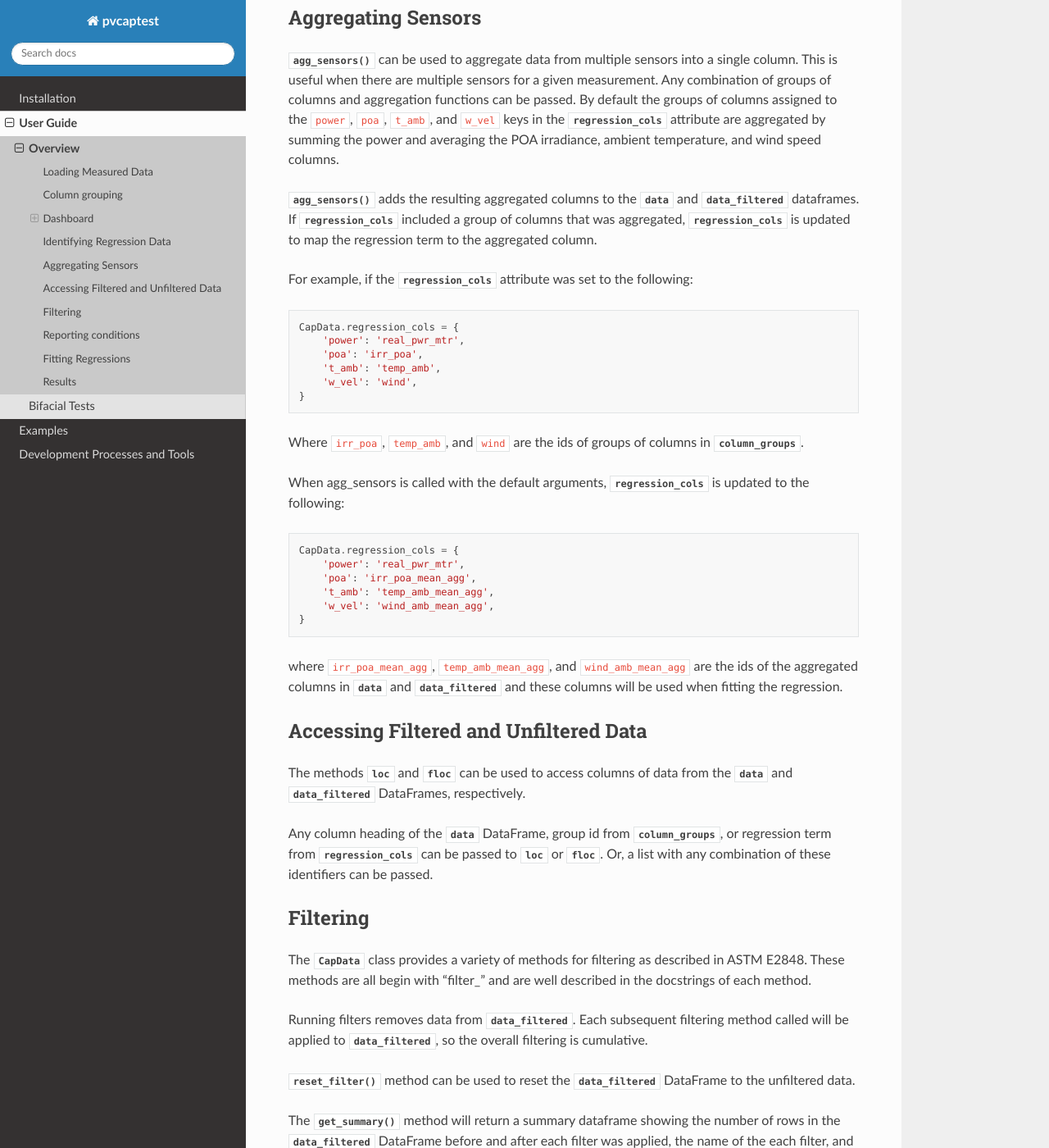
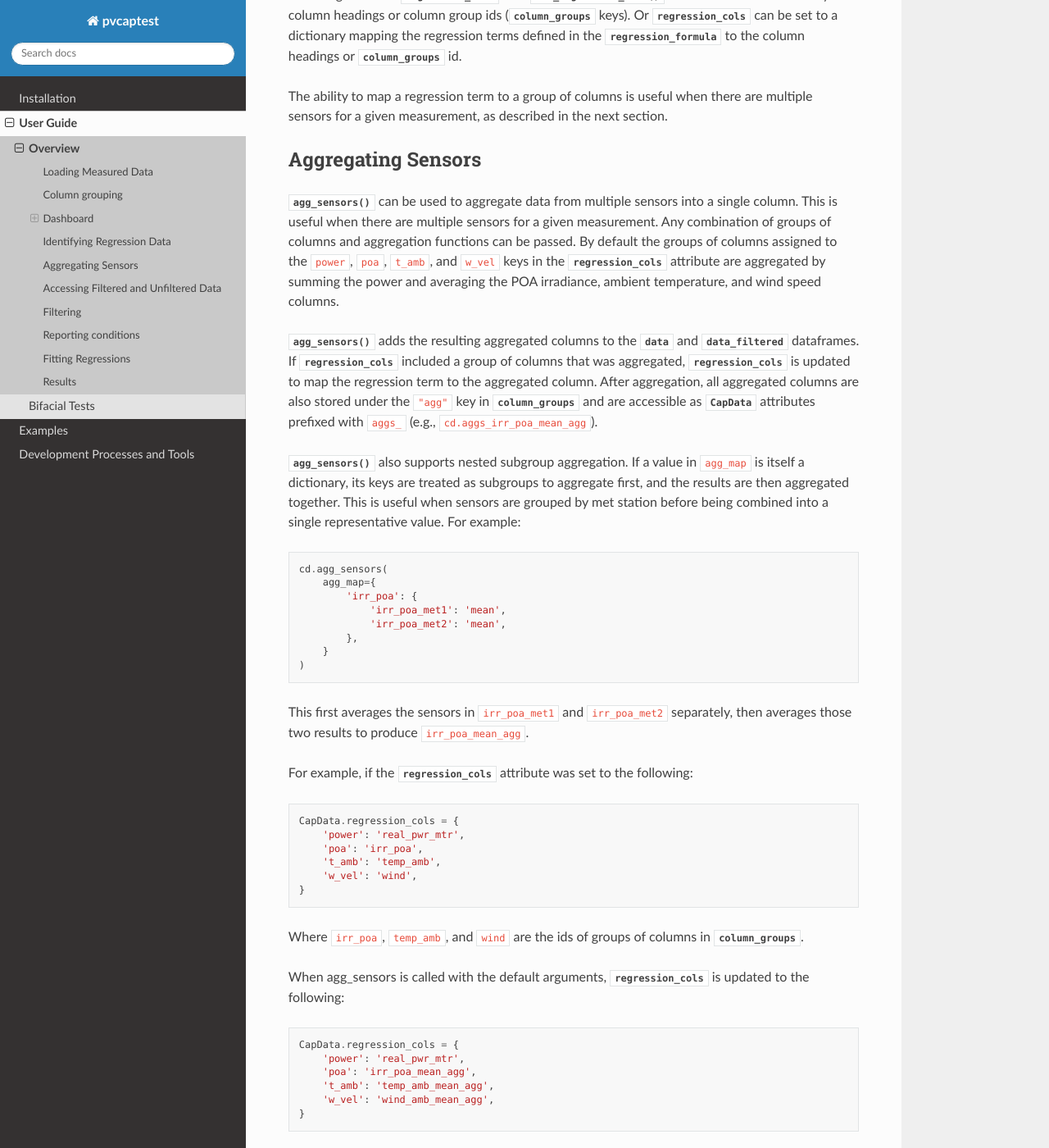
Before and after one commit to pvcaptest/pvcaptest, a Sphinx documentation site: the page built from docs/user_guide/dataload.rst, in a window 1280 px wide and 1400 px high, scrolled down 7023 px. Shown: the whole window at 82% size. Built offline with Sphinx 7.4.7 and the Read the Docs theme 3.1.0, drawn with Linux system fonts in a browser that asks for light colours; pages that are not in the unit, such as notebooks, are missing from menus; some of the changed text lies outside the part shown.

Commit message:
Updates CHANGELOG.md and dataload.rst

```diff
--- a/docs/user_guide/dataload.rst
+++ b/docs/user_guide/dataload.rst
@@ -77,6 +77,8 @@ For example, the first two groups from the Complete Capacity Test example are sh
     }
 
 The :py:class:`~captest.columngroups.ColumnGroups` class provides some convenient features: nice display of the groupings for review and groups as attributes. Having group id as attributes allows groups of columns to be easily accessed using tab completion in Jupyter notebook.
+
+In addition, when data is loaded with :py:func:`~captest.io.load_data`, each column group is also accessible as an attribute directly on the :py:class:`~captest.capdata.CapData` instance. For example, if there is a group with the key ``poa``, it can be accessed as ``cd.poa``, which returns the corresponding columns of :py:attr:`data` as a DataFrame. This enables tab-completion in Jupyter notebooks for quick exploration of the data. The same behaviour can be enabled on a manually constructed :py:class:`~captest.capdata.CapData` instance by calling :py:meth:`~captest.capdata.CapData.create_column_group_attributes`.
 
 Due to the very wide range of conventions for naming in DAS / SCADA systems, the default approach to grouping columns often fails to return a satisfactory grouping of the columns. This can be addressed by providing an explicit mapping of column group ids to column names in an external file. To do this the path to the file should be passed to ``group_columns``. Excel, JSON, and YAML files are all options. JSON and Yaml must parse to a python dictionary with keys that are string ids of the groups and values that are lists of column names.
 
@@ -162,7 +164,22 @@ Aggregating Sensors
 -------------------
 :py:meth:`~captest.capdata.CapData.agg_sensors` can be used to aggregate data from multiple sensors into a single column. This is useful when there are multiple sensors for a given measurement. Any combination of groups of columns and aggregation functions can be passed. By default the groups of columns assigned to the ``power``, ``poa``, ``t_amb``, and ``w_vel`` keys in the :py:attr:`regression_cols` attribute are aggregated by summing the power and averaging the POA irradiance, ambient temperature, and wind speed columns.
 
-:py:meth:`~captest.capdata.CapData.agg_sensors` adds the resulting aggregated columns to the :py:attr:`data` and :py:attr:`data_filtered` dataframes. If :py:attr:`regression_cols` included a group of columns that was aggregated, :py:attr:`regression_cols` is updated to map the regression term to the aggregated column.
+:py:meth:`~captest.capdata.CapData.agg_sensors` adds the resulting aggregated columns to the :py:attr:`data` and :py:attr:`data_filtered` dataframes. If :py:attr:`regression_cols` included a group of columns that was aggregated, :py:attr:`regression_cols` is updated to map the regression term to the aggregated column. After aggregation, all aggregated columns are also stored under the ``"agg"`` key in :py:attr:`column_groups` and are accessible as :py:class:`~captest.capdata.CapData` attributes prefixed with ``aggs_`` (e.g., ``cd.aggs_irr_poa_mean_agg``).
+
+:py:meth:`~captest.capdata.CapData.agg_sensors` also supports nested subgroup aggregation. If a value in ``agg_map`` is itself a dictionary, its keys are treated as subgroups to aggregate first, and the results are then aggregated together. This is useful when sensors are grouped by met station before being combined into a single representative value. For example:
+
+.. code-block:: Python
+
+    cd.agg_sensors(
+        agg_map={
+            'irr_poa': {
+                'irr_poa_met1': 'mean',
+                'irr_poa_met2': 'mean',
+            },
+        }
+    )
+
+This first averages the sensors in ``irr_poa_met1`` and ``irr_poa_met2`` separately, then averages those two results to produce ``irr_poa_mean_agg``.
 
 For example, if the :py:attr:`regression_cols` attribute was set to the following:
 
```
Also changed, not shown: CHANGELOG.md (+15 -5 lines).
